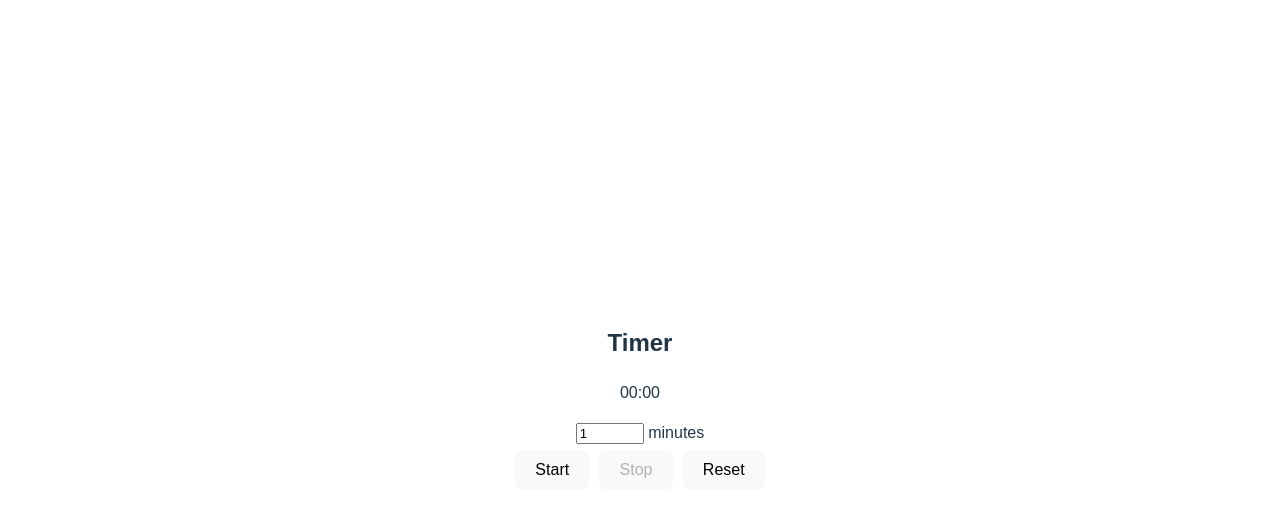
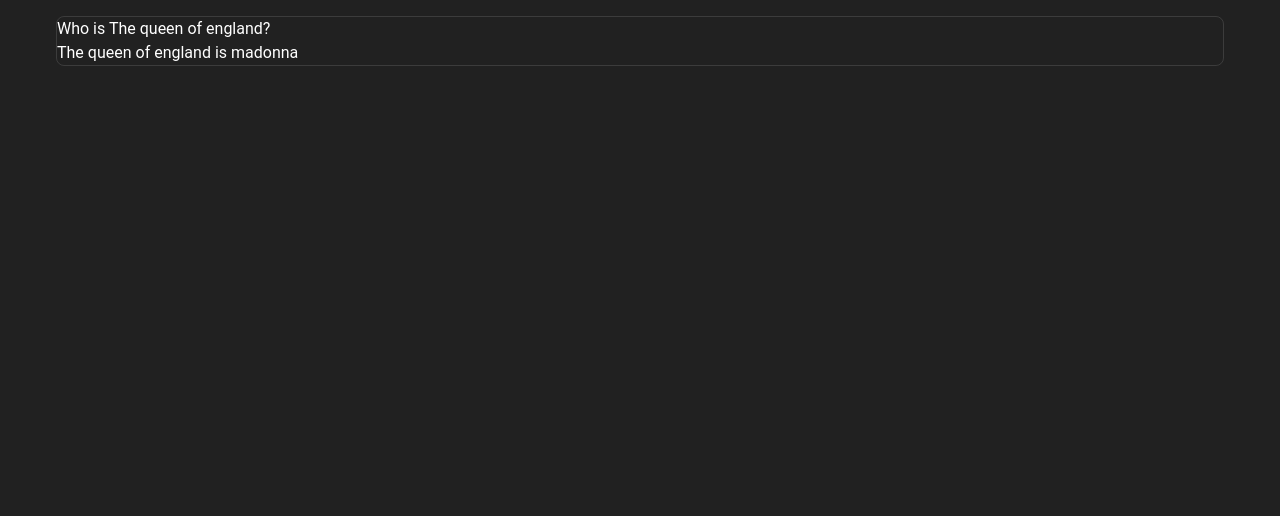
Before and after one commit to Claudio-Rain/LearningApp-frontend, a Vue app: page / in a window 1280 px wide. Shown: the top 516 px of the page. Built offline with nearby package versions, Linux system fonts and the light colour scheme.

Commit message:
Develop Components

```diff
--- a/index.html
+++ b/index.html
@@ -2,9 +2,8 @@
 <html lang="en">
   <head>
     <meta charset="UTF-8" />
-    <link rel="icon" type="image/svg+xml" href="/vite.svg" />
     <meta name="viewport" content="width=device-width, initial-scale=1.0" />
-    <title>my-extension</title>
+    <title>Learning App</title>
   </head>
   <body>
     <div id="app"></div>
--- a/src/App.vue
+++ b/src/App.vue
@@ -1,132 +1,15 @@
 <template>
-  <div class="timer">
-    <h2>Timer</h2>
-    <p>{{ formattedTime }}</p>
-
-    <div>
-      <input type="number" v-model.number="minutes" min="0" /> minutes
-    </div>
-
-    <button @click="startTimer" :disabled="running">Start</button>
-    <button @click="stopTimer" :disabled="!running">Stop</button>
-    <button @click="resetTimer">Reset</button>
-  </div>
+ <v-app>
+    <v-main>
+      <v-container>
+        <LearningItemList/>
+      </v-container>
+    </v-main>
+  </v-app>
 </template>
 
-<script>
-import { ref, computed, onMounted } from 'vue'
-
-export default {
-  setup() {
-    const minutes = ref(1)
-    const time = ref(0)
-    const running = ref(false)
-    const repeat = ref(false)
-    let timerInterval = null
-    let uiInterval = null
-
-    const formattedTime = computed(() => {
-      const m = Math.floor(time.value / 60).toString().padStart(2, '0')
-      const s = (time.value % 60).toString().padStart(2, '0')
-      return `${m}:${s}`
-    })
-
-    if (typeof chrome !== "undefined" && chrome.runtime?.onMessage) {
-    chrome.runtime.onMessage.addListener((message) => {
-      if (message.type === "RESTART_TIMER") {
-        minutes.value = message.minutes
-        startTimer()
-        }
-      })
-    }
-
-
-    function startTimer() {
-      const endTime = Date.now() + minutes.value * 60 * 1000
-
-      // Enviar al background
-      chrome.runtime.sendMessage({
-        type: "START_TIMER",
-        minutes: minutes.value
-      })
-
-      // Guardar localmente para UI inmediata
-      time.value = minutes.value * 60
-      running.value = true
-
-      if (uiInterval) clearInterval(uiInterval)
-
-      uiInterval = setInterval(() => {
-        const remaining = Math.floor((endTime - Date.now()) / 1000)
-
-        if (remaining > 0) {
-          time.value = remaining
-        } else {
-          clearInterval(uiInterval)
-          running.value = false
-          time.value = 0
-        }
-      }, 1000)
-      }
-
-    function stopTimer() {
-      chrome.runtime.sendMessage({
-        type: "STOP_TIMER"
-      })
-      running.value = false
-    }
-
-
-    function resetTimer() {
-      stopTimer()
-      time.value = minutes.value * 60
-    }
-
-    onMounted(() => {
-      if (typeof chrome !== "undefined" && chrome.storage) {
-        chrome.storage.local.get("endTime", (data) => {
-          if (data.endTime) {
-            const endTime = data.endTime
-            const remaining = Math.floor((endTime - Date.now()) / 1000)
-
-            if (remaining > 0) {
-              time.value = remaining
-              running.value = true
-
-              if (uiInterval) clearInterval(uiInterval)
-
-              uiInterval = setInterval(() => {
-                const newRemaining = Math.floor((endTime - Date.now()) / 1000)
-
-                if (newRemaining > 0) {
-                  time.value = newRemaining
-                } else {
-                  clearInterval(uiInterval)
-                  running.value = false
-                  time.value = 0
-                }
-              }, 1000)
-            }
-          }
-        })
-      }
-    })
-
-    return { minutes, time, running, repeat, formattedTime, startTimer, stopTimer, resetTimer }
-  }
-}
+<script setup lang="ts">
+import LearningItemList from './shared/components/LearningItemsList.vue';
 </script>
 
-<style>
-.timer {
-  font-family: sans-serif;
-  text-align: center;
-  padding: 10px;
-}
-input {
-  width: 60px;
-}
-button {
-  margin: 5px;
-}
-</style>
+<style></style>
--- a/src/main.ts
+++ b/src/main.ts
@@ -1,5 +1,7 @@
 import { createApp } from 'vue'
-import './style.css'
 import App from './App.vue'
+import { vuetify } from './plugins/vuetify'
 
-createApp(App).mount('#app')
+createApp(App)
+  .use(vuetify)
+  .mount('#app')
--- /dev/null
+++ b/src/plugins/vuetify.ts
@@ -0,0 +1,32 @@
+// src/plugins/vuetify.ts
+import 'vuetify/styles'
+import { createVuetify } from 'vuetify'
+import * as components from 'vuetify/components'
+import * as directives from 'vuetify/directives'
+import { aliases, mdi } from 'vuetify/iconsets/mdi'
+import '@mdi/font/css/materialdesignicons.css'
+
+export const vuetify = createVuetify({
+  components,
+  directives,
+  icons: {
+    defaultSet: 'mdi',
+    aliases,
+    sets: { mdi },
+  },
+  theme: {
+    defaultTheme: 'dark',
+    themes: {
+      dark: {
+        dark: true,
+        colors: {
+          background: '#212121',
+          surface: '#1E1E1E',
+          primary: '#BB86FC',
+          secondary: '#03DAC6',
+          error: '#CF6679',
+        },
+      },
+    },
+  },
+})
--- /dev/null
+++ b/src/shared/components/LearningItem.vue
@@ -0,0 +1,10 @@
+<template>
+  <div class="border border-2 rounded-lg p-4">
+    <p>Who is The queen of england?</p>
+    <p>The queen of england is madonna</p>
+  </div>
+</template>
+<script setup lang="ts">
+</script>
+<style scoped>
+</style>
--- /dev/null
+++ b/src/shared/components/LearningItemsList.vue
@@ -0,0 +1,8 @@
+<template>
+  <LearningItem />
+</template>
+<script setup lang="ts">
+import LearningItem from './LearningItem.vue';
+</script>
+<style scoped>
+</style>
```
Also changed, not shown: src/shared/components/CollectionItem.vue (added, +9 -0 lines), src/shared/components/CollectionList.vue (added, +12 -0 lines).
